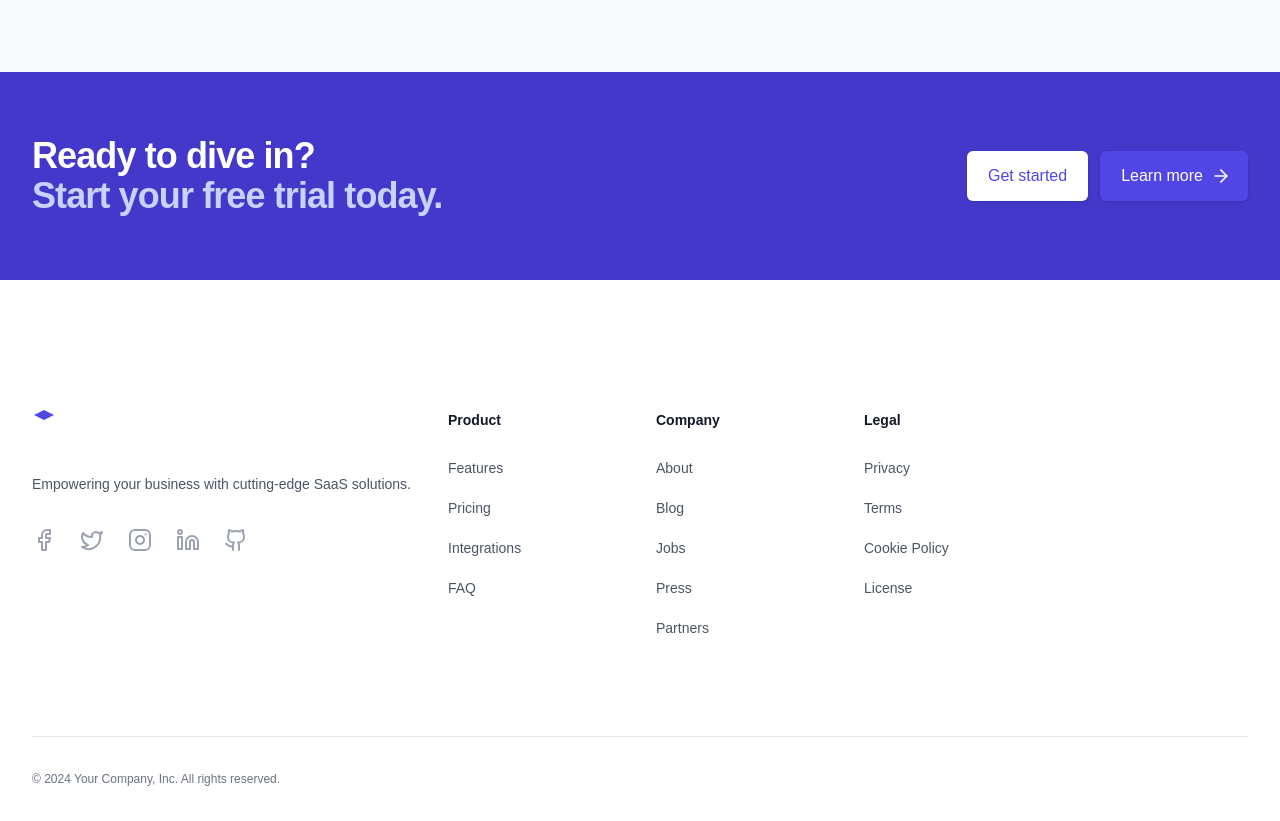
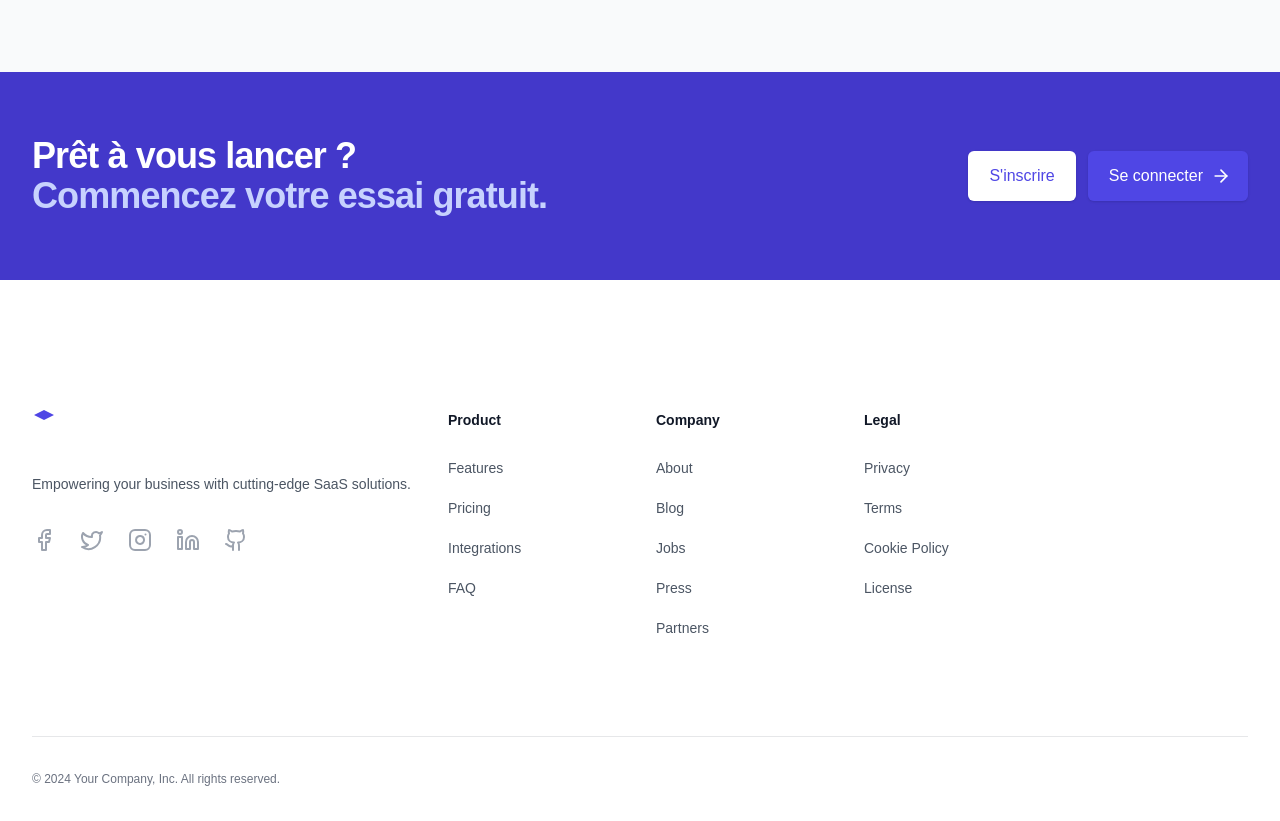
Before and after one commit to Osiris8/nextai, a Next.js app: page / in a window 1280 px wide. Shown: the part 3500-4321 px from the top of the page. Built offline with nearby package versions, Linux system fonts and the light colour scheme.

Commit message:
update Cta component

```diff
--- a/app/page.tsx
+++ b/app/page.tsx
@@ -1,4 +1,4 @@
-import Cta from "@/components/cta";
+import Cta from "@/components/Cta";
 import { Feature } from "@/components/Feature";
 import { Footer } from "@/components/Footer";
 import { Hero } from "@/components/Hero";
--- a/components/cta.tsx
+++ b/components/cta.tsx
@@ -7,9 +7,9 @@ export default function Cta() {
     <section className="bg-indigo-700 dark:bg-indigo-900">
       <div className="max-w-7xl mx-auto py-16 px-4 sm:px-6 lg:px-8 lg:flex lg:items-center lg:justify-between">
         <h2 className="text-3xl font-extrabold tracking-tight text-white sm:text-4xl">
-          <span className="block">Ready to dive in?</span>
+          <span className="block">Prêt à vous lancer ?</span>
           <span className="block text-indigo-200">
-            Start your free trial today.
+            Commencez votre essai gratuit.
           </span>
         </h2>
         <div className="mt-8 flex lg:mt-0 lg:flex-shrink-0">
@@ -18,7 +18,7 @@ export default function Cta() {
               href="#"
               className="inline-flex items-center justify-center px-5 py-3 border border-neutral-200 border-transparent text-base font-medium rounded-md text-indigo-600 bg-white hover:bg-indigo-50 dark:border-neutral-800"
             >
-              Get started
+              S&#39;inscrire
             </a>
           </div>
           <div className="ml-3 inline-flex rounded-md shadow">
@@ -26,7 +26,7 @@ export default function Cta() {
               href="#"
               className="inline-flex items-center justify-center px-5 py-3 border border-neutral-200 border-transparent text-base font-medium rounded-md text-white bg-indigo-600 hover:bg-indigo-700 dark:border-neutral-800"
             >
-              Learn more
+              Se connecter
               <ArrowRight className="ml-2 -mr-1 h-5 w-5" aria-hidden="true" />
             </a>
           </div>
```
